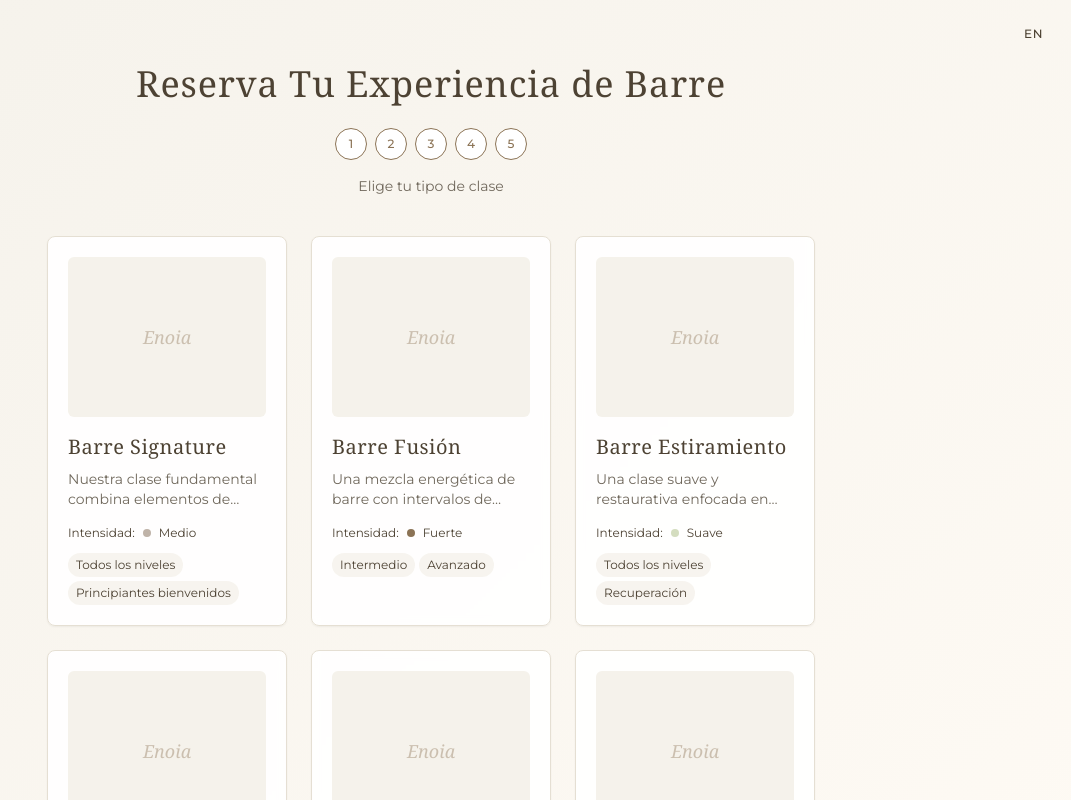
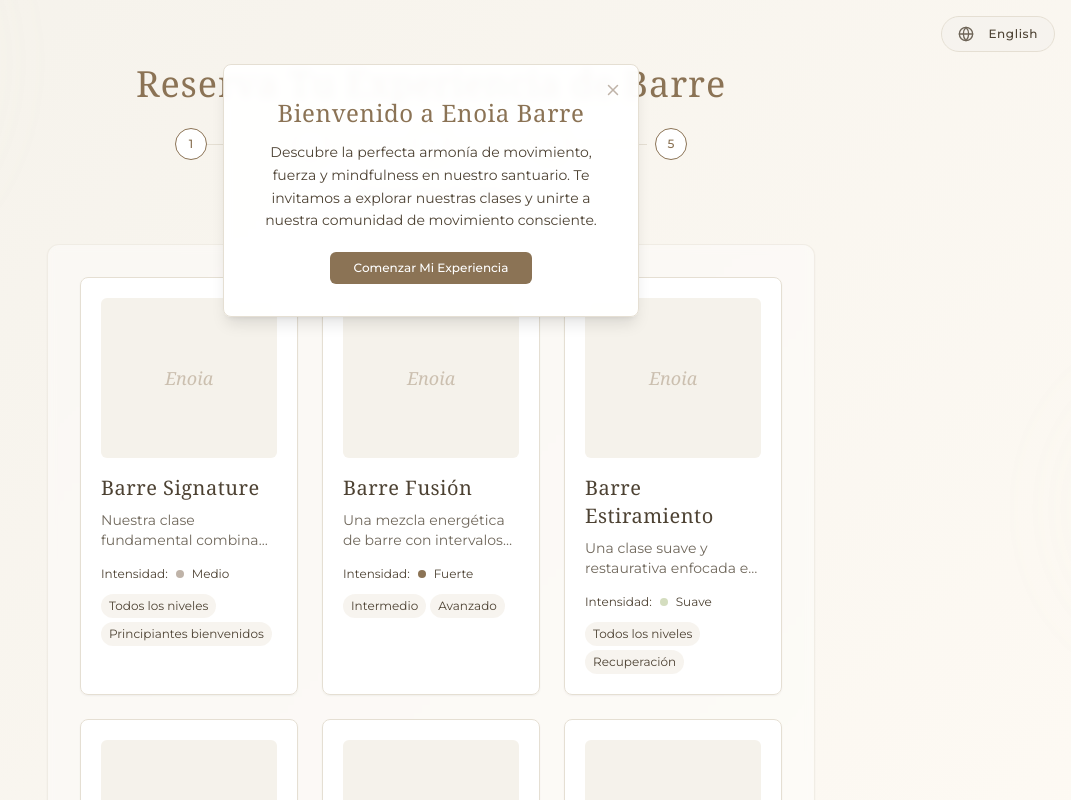
Before and after one commit to jpgomezm1/booking-enoia, a React (Vite) app: page / in a window 1280 px wide. Shown: the top 800 px of the page, without its empty margins (209-1280 px from the left). Built offline with nearby package versions, Linux system fonts and the light colour scheme.

Commit message:
Add welcome message and improve UI
- Added a welcome message that appears on UI load.
- Implemented general UI improvements.

```diff
--- a/package.json
+++ b/package.json
@@ -45,6 +45,7 @@
     "cmdk": "^1.0.0",
     "date-fns": "^3.6.0",
     "embla-carousel-react": "^8.3.0",
+    "framer-motion": "^12.4.10",
     "input-otp": "^1.2.4",
     "lucide-react": "^0.462.0",
     "next-themes": "^0.3.0",
--- a/src/components/booking/BookingWizard.tsx
+++ b/src/components/booking/BookingWizard.tsx
@@ -1,4 +1,3 @@
-
 import { useState, useEffect } from "react";
 import { cn } from "@/lib/utils";
 import { ChevronLeft, ChevronRight } from "lucide-react";
@@ -10,6 +9,7 @@ import BookingForm, { BookingFormData } from "./BookingForm";
 import ConfirmationScreen from "./ConfirmationScreen";
 import PageTransition from "../layout/PageTransition";
 import { useLanguage } from "@/contexts/LanguageContext";
+import { motion } from "framer-motion";
 
 // Sample data
 const CLASSES: ClassType[] = [
@@ -167,30 +167,24 @@ const BookingWizard: React.FC = () => {
   const renderBackgroundBlobs = () => {
     return (
       <>
-        <div
-          className="organic-blob w-64 h-64 top-[-20%] left-[-10%] animate-float"
-          style={{ animationDelay: "0s" }}
-        />
-        <div
-          className="organic-blob w-72 h-72 bottom-[-10%] right-[-20%] animate-float"
-          style={{ animationDelay: "1.5s" }}
-        />
-        <div
-          className="organic-blob w-48 h-48 top-[40%] left-[-15%] animate-float"
-          style={{ animationDelay: "3s" }}
-        />
+        {/* We'll remove this since we're adding blobs to the main layout */}
       </>
     );
   };
 
   return (
-    <div className="relative min-h-screen bg-gradient-to-br from-enoia-beige to-enoia-cream">
+    <div className="relative">
       {renderBackgroundBlobs()}
 
       <div className="enoia-container py-8 md:py-16 relative z-10">
         {currentStep < STEPS.length - 1 && (
-          <div className="mb-10">
-            <h1 className="text-3xl md:text-4xl font-serif text-center mb-6">
+          <motion.div
+            initial={{ opacity: 0, y: 10 }}
+            animate={{ opacity: 1, y: 0 }}
+            transition={{ duration: 0.5 }}
+            className="mb-10"
+          >
+            <h1 className="text-3xl md:text-4xl font-serif text-center mb-6 text-enoia-brown">
               {currentStep === 0 ? (
                 t("app.title")
               ) : (
@@ -198,7 +192,7 @@ const BookingWizard: React.FC = () => {
               )}
             </h1>
 
-            <div className="hidden sm:flex justify-center items-center space-x-2 mb-4">
+            <div className="hidden sm:flex justify-center items-center space-x-2 mb-6 px-4">
               {STEPS.map((step, index) => (
                 <div key={index} className="flex items-center">
                   <div
@@ -217,7 +211,7 @@ const BookingWizard: React.FC = () => {
                   {index < STEPS.length - 1 && (
                     <div
                       className={cn(
-                        "step-connector",
+                        "step-connector w-12 md:w-20",
                         currentStep > index ? "step-connector-active" : ""
                       )}
                     />
@@ -226,13 +220,13 @@ const BookingWizard: React.FC = () => {
               ))}
             </div>
 
-            <p className="text-sm text-center text-muted-foreground">
+            <p className="text-sm text-center text-muted-foreground max-w-xl mx-auto">
               {STEPS[currentStep].description}
             </p>
-          </div>
+          </motion.div>
         )}
 
-        <div className="max-w-3xl mx-auto">
+        <div className="max-w-3xl mx-auto bg-white/40 backdrop-blur-sm rounded-xl p-6 md:p-8 shadow-sm border border-enoia-sand/50">
           {currentStep === 0 && (
             <PageTransition isVisible={true} direction={direction}>
               <div className="grid grid-cols-1 md:grid-cols-2 lg:grid-cols-3 gap-6">
--- a/src/components/ui/LanguageToggle.tsx
+++ b/src/components/ui/LanguageToggle.tsx
@@ -2,6 +2,7 @@
 import { Button } from "@/components/ui/button";
 import { cn } from "@/lib/utils";
 import { useLanguage } from "@/contexts/LanguageContext";
+import { GlobeIcon } from "lucide-react";
 
 interface LanguageToggleProps {
   className?: string;
@@ -12,15 +13,16 @@ const LanguageToggle: React.FC<LanguageToggleProps> = ({ className }) => {
 
   return (
     <Button
-      variant="ghost"
+      variant="outline"
       size="sm"
       onClick={toggleLanguage}
       className={cn(
-        "text-xs font-medium tracking-wider hover:bg-transparent hover:text-enoia-brown/80 transition-colors",
+        "rounded-full px-4 text-xs font-medium tracking-wider hover:bg-white/50 backdrop-blur-sm border-enoia-sand transition-colors",
         className
       )}
     >
-      {language === "en" ? "ES" : "EN"}
+      <GlobeIcon className="h-3.5 w-3.5 mr-1.5 opacity-80" />
+      {language === "en" ? "Español" : "English"}
     </Button>
   );
 };
--- /dev/null
+++ b/src/components/ui/WelcomeMessage.tsx
@@ -0,0 +1,73 @@
+
+import { useEffect, useState } from "react";
+import { useLanguage } from "@/contexts/LanguageContext";
+import { motion, AnimatePresence } from "framer-motion";
+import { X } from "lucide-react";
+import { cn } from "@/lib/utils";
+
+interface WelcomeMessageProps {
+  className?: string;
+}
+
+const WelcomeMessage: React.FC<WelcomeMessageProps> = ({ className }) => {
+  const { t } = useLanguage();
+  const [isVisible, setIsVisible] = useState(true);
+
+  useEffect(() => {
+    // Auto-hide the welcome message after 8 seconds
+    const timer = setTimeout(() => {
+      setIsVisible(false);
+    }, 8000);
+
+    return () => clearTimeout(timer);
+  }, []);
+
+  const handleClose = () => {
+    setIsVisible(false);
+  };
+
+  return (
+    <AnimatePresence>
+      {isVisible && (
+        <motion.div
+          initial={{ opacity: 0, y: 20 }}
+          animate={{ opacity: 1, y: 0 }}
+          exit={{ opacity: 0, y: -20 }}
+          transition={{ duration: 0.5 }}
+          className={cn(
+            "fixed inset-x-0 top-16 z-50 mx-auto max-w-md px-4",
+            className
+          )}
+        >
+          <div className="relative overflow-hidden rounded-lg bg-white/95 px-6 py-8 shadow-lg backdrop-blur-sm border border-enoia-sand">
+            <button
+              onClick={handleClose}
+              className="absolute right-3 top-3 rounded-full p-1 text-enoia-taupe hover:bg-enoia-beige hover:text-enoia-brown transition-colors"
+            >
+              <X size={18} />
+            </button>
+
+            <h2 className="mb-3 text-center text-2xl font-serif text-enoia-brown">
+              {t("welcome.title")}
+            </h2>
+
+            <p className="text-center text-sm leading-relaxed text-foreground">
+              {t("welcome.message")}
+            </p>
+
+            <div className="mt-5 flex justify-center">
+              <button
+                onClick={handleClose}
+                className="enoia-button-primary text-xs px-6 py-2"
+              >
+                {t("welcome.button")}
+              </button>
+            </div>
+          </div>
+        </motion.div>
+      )}
+    </AnimatePresence>
+  );
+};
+
+export default WelcomeMessage;
--- a/src/contexts/LanguageContext.tsx
+++ b/src/contexts/LanguageContext.tsx
@@ -16,6 +16,20 @@ type TranslationsType = {
 
 // All translations for the app
 const translations: TranslationsType = {
+  // Welcome Message
+  "welcome.title": {
+    en: "Welcome to Enoia Barre",
+    es: "Bienvenido a Enoia Barre"
+  },
+  "welcome.message": {
+    en: "Discover the perfect harmony of movement, strength, and mindfulness in our sanctuary. We invite you to explore our classes and join our community of conscious movement.",
+    es: "Descubre la perfecta armonía de movimiento, fuerza y mindfulness en nuestro santuario. Te invitamos a explorar nuestras clases y unirte a nuestra comunidad de movimiento consciente."
+  },
+  "welcome.button": {
+    en: "Start My Journey",
+    es: "Comenzar Mi Experiencia"
+  },
+
   // General
   "app.title": {
     en: "Book Your Barre Experience",
--- a/src/pages/Index.tsx
+++ b/src/pages/Index.tsx
@@ -1,21 +1,39 @@
 
 import LanguageToggle from "@/components/ui/LanguageToggle";
+import WelcomeMessage from "@/components/ui/WelcomeMessage";
 import BookingWizard from "@/components/booking/BookingWizard";
 import { LanguageProvider } from "@/contexts/LanguageContext";
+import { Toaster } from "@/components/ui/toaster";
 
 const Index = () => {
   return (
     <LanguageProvider>
       <div className="min-h-screen bg-gradient-to-br from-enoia-beige to-enoia-cream relative overflow-hidden">
+        {/* Decorative Elements */}
+        <div className="absolute top-0 left-0 w-full h-full overflow-hidden pointer-events-none z-0">
+          <div className="organic-blob w-96 h-96 top-[-10%] left-[-15%] animate-float opacity-30"
+               style={{ animationDelay: "0s" }} />
+          <div className="organic-blob w-80 h-80 bottom-[-5%] right-[-10%] animate-float opacity-30"
+               style={{ animationDelay: "2s" }} />
+          <div className="organic-blob w-64 h-64 top-[30%] right-[-20%] animate-float opacity-20"
+               style={{ animationDelay: "4s" }} />
+        </div>
+
         {/* Language Toggle */}
         <div className="absolute top-4 right-4 z-20">
-          <LanguageToggle />
+          <LanguageToggle className="hover:bg-white/50 backdrop-blur-sm" />
         </div>
 
+        {/* Welcome Message */}
+        <WelcomeMessage />
+
         {/* Main Content */}
-        <main>
+        <main className="relative z-10">
           <BookingWizard />
         </main>
+
+        {/* Toaster for notifications */}
+        <Toaster />
       </div>
     </LanguageProvider>
   );
```
Also changed, not shown: 1 other file (tests, documents, lock files or other folders).
